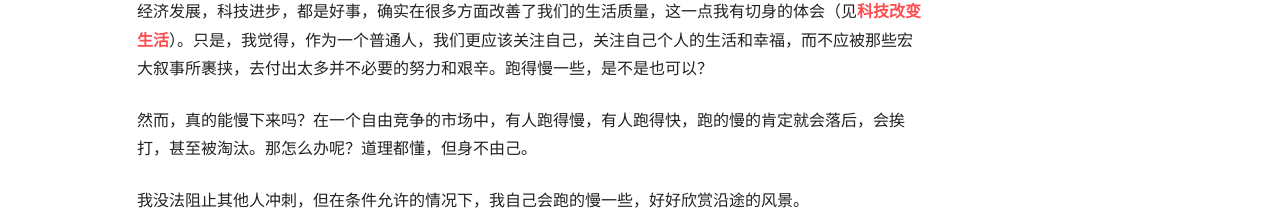
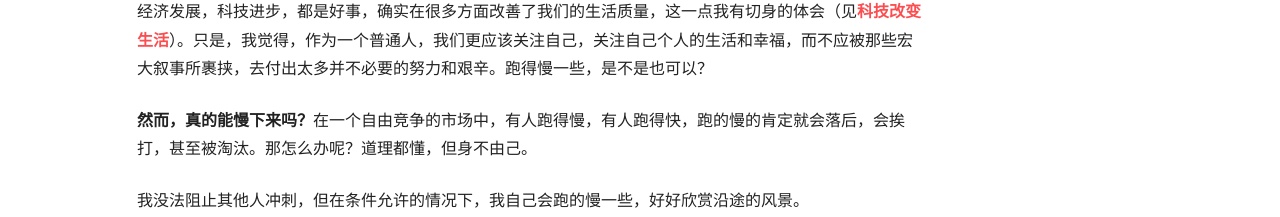
Before and after one commit to reniaL/renial.github.io, a Jekyll site: the page built from _posts/2026-04-16-why-so-urgent.md, in a window 1280 px wide. Shown: the part 843-1060 px from the top of the page. Built offline with Jekyll 4.4.1, drawn with Linux system fonts in a browser that asks for light colours; nearby versions of some CDN libraries; grey boxes are pictures that could not be loaded.

Commit message:
更新文章：为什么要跑得那么快

```diff
--- a/_posts/2026-04-16-why-so-urgent.md
+++ b/_posts/2026-04-16-why-so-urgent.md
@@ -20,7 +20,7 @@ tags: [life]
 
 经济发展，科技进步，都是好事，确实在很多方面改善了我们的生活质量，这一点我有切身的体会（见[科技改变生活](/2011/10/11/better-life-with-technology.html)）。只是，我觉得，作为一个普通人，我们更应该关注自己，关注自己个人的生活和幸福，而不应被那些宏大叙事所裹挟，去付出太多并不必要的努力和艰辛。跑得慢一些，是不是也可以？
 
-然而，真的能慢下来吗？在一个自由竞争的市场中，有人跑得慢，有人跑得快，跑的慢的肯定就会落后，会挨打，甚至被淘汰。那怎么办呢？道理都懂，但身不由己。
+**然而，真的能慢下来吗？**在一个自由竞争的市场中，有人跑得慢，有人跑得快，跑的慢的肯定就会落后，会挨打，甚至被淘汰。那怎么办呢？道理都懂，但身不由己。
 
 我没法阻止其他人冲刺，但在条件允许的情况下，我自己会跑的慢一些，好好欣赏沿途的风景。
 
```
